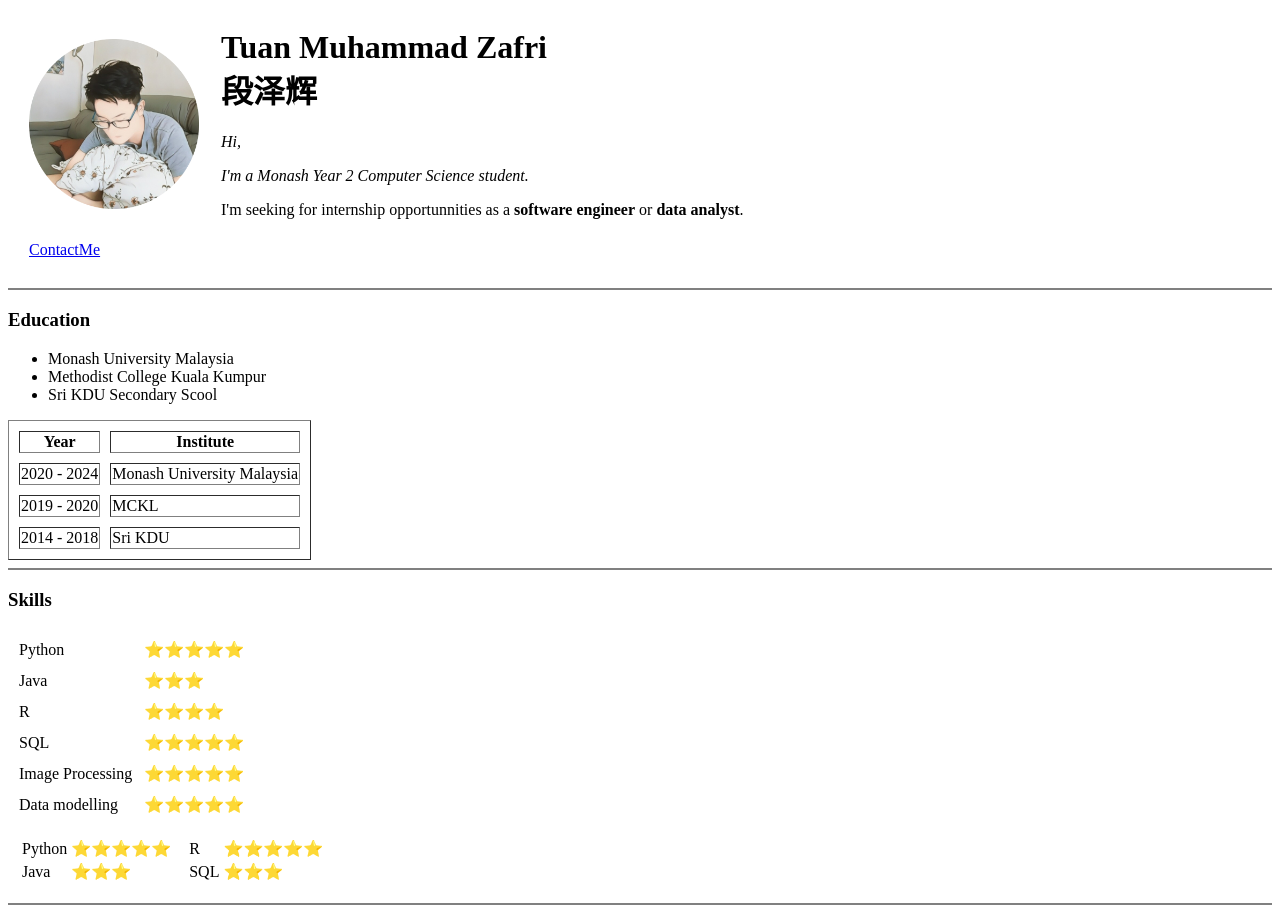
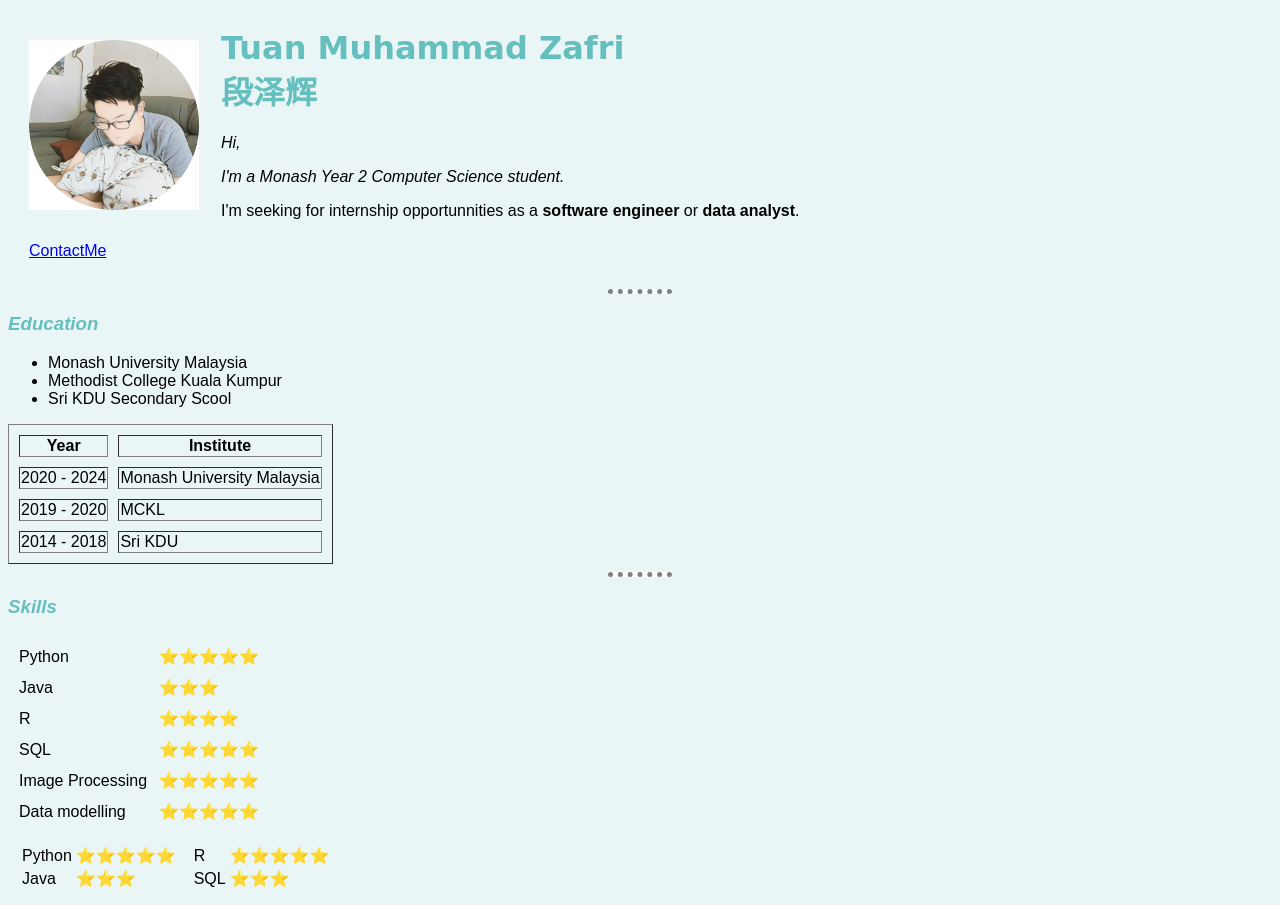
Before and after one commit to Zafri7/cv, a plain HTML site: page index.html in a window 1280 px wide. Shown: the top 905 px of the page. Drawn offline with Linux system fonts and the light colour scheme; files that its build step writes are made by us from their sources.

Commit message:
Add files via upload

```diff
--- a/index.html
+++ b/index.html
@@ -3,6 +3,27 @@
 <head>
   <meta charset="utf-8" />
   <title>Tuan Muhammad 段泽辉</title>
+  <link rel="stylesheet" href="css/styles.css">
+
+  <!-- <style>
+    body {
+      font-family: Arial, Helvetica, sans-serif;
+      background-color: EAF6f6;
+    }
+
+    hr {
+      background-color: white;
+      border-style: none;
+      border-top-style: dotted;
+      border-color: grey;
+      border-width: 5px;
+
+      width: 5%;
+
+
+
+    }
+  </style> -->
 </head>
 
 <body>
@@ -137,6 +158,7 @@
   </ul>
 </body>
 
+
 </html>
 
 <!--USE <em> instead of <i> ; <strong> instead of <b>-->
--- /dev/null
+++ b/styles.css
@@ -0,0 +1,31 @@
+body {
+    font-family: Arial, Helvetica, sans-serif;
+    background-color: EAF6f6;
+}
+
+hr {
+    background-color: white;
+    border-style: none;
+    border-top-style: dotted;
+    border-color: grey;
+    border-width: 5px;
+
+    width: 5%;
+}
+
+h1 {
+    font-family: cursive;
+    font-size: 2em;
+    color: #66BFBF;
+
+
+
+}
+
+h3 {
+    font-family: Arial, Helvetica, sans-serif;
+    font-style: italic;
+    /* font-size: 2em; */
+    color: #66BFBF;
+    /* text-align: center; */
+}
```
Also changed, not shown: contacts.html (+3 -0 lines), hobbies.html (+2 -0 lines).
